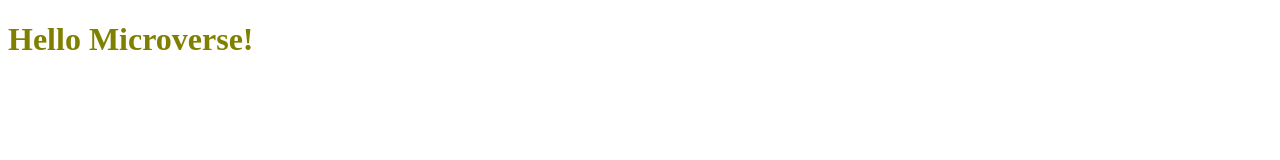
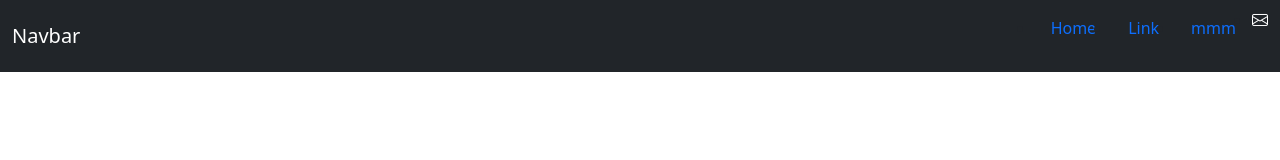
Before and after one commit to Abdelaziz-Mahdi/Try_Bootstrap, a website: page index.html in a window 1280 px wide. Drawn offline with nearby package versions, Linux system fonts and the light colour scheme.

Commit message:
add navbar

```diff
--- a/index.html
+++ b/index.html
@@ -3,12 +3,35 @@
 <head>
     <meta charset="UTF-8">
     <meta name="viewport" content="width=device-width, initial-scale=1">
+    <link rel="stylesheet" href=
+"https://cdn.jsdelivr.net/npm/bootstrap-icons@1.10.0/font/bootstrap-icons.css" />
+    <link href="https://cdn.jsdelivr.net/npm/bootstrap@5.0.2/dist/css/bootstrap.min.css" rel="stylesheet" integrity="sha384-EVSTQN3/azprG1Anm3QDgpJLIm9Nao0Yz1ztcQTwFspd3yD65VohhpuuCOmLASjC" crossorigin="anonymous">
     <title>Hello Microverse!</title>
     <link rel="stylesheet" href="styles.css">
 </head>
 <body>
-    <header class="header">
-       <h1>Hello Microverse!</h1>
-    </header>
+
+    <nav class="navbar navbar-dark bg-dark">
+        <div class="container-fluid">
+            <a class="navbar-brand">Navbar</a>
+            <ul class="d-flex">
+                <li class="nav-item">
+                  <a class="nav-link active" aria-current="page" href="#">Home</a>
+                </li>
+                <li class="nav-item">
+                  <a class="nav-link" href="#">Link</a>
+                </li>
+                <li class="nav-item">
+                  <a class="nav-link" href="#">mmm</a>
+                </li>
+                <li class="nav-item">
+                  <i class="bi bi-envelope clwh"></i>
+                </li>
+              </ul>
+
+          </div>
+      </nav>
+
+    <script src="https://cdn.jsdelivr.net/npm/bootstrap@5.0.2/dist/js/bootstrap.bundle.min.js" integrity="sha384-MrcW6ZMFYlzcLA8Nl+NtUVF0sA7MsXsP1UyJoMp4YLEuNSfAP+JcXn/tWtIaxVXM" crossorigin="anonymous"></script>
 </body>
 </html>
--- /dev/null
+++ b/package.json
@@ -0,0 +1,5 @@
+{
+  "dependencies": {
+    "bootstrap-icons": "^1.10.2"
+  }
+}
--- a/styles.css
+++ b/styles.css
@@ -1,3 +1,9 @@
 .header {
   color: olive;
 }
+
+.clwh {
+  color: white;
+}
+
+--bs-white
```
Also changed, not shown: 1 other file.
